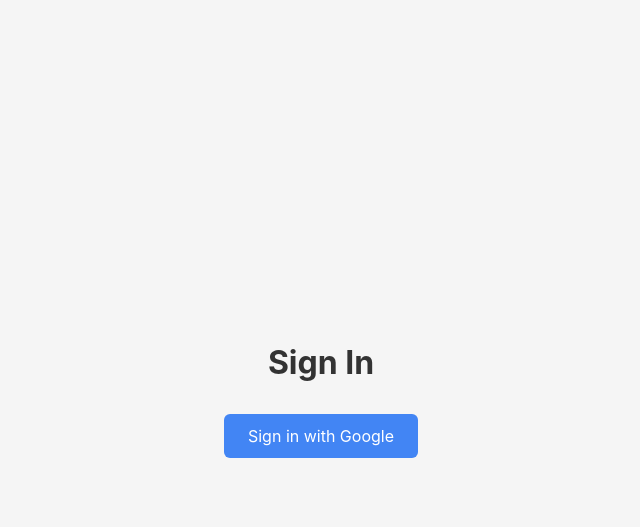
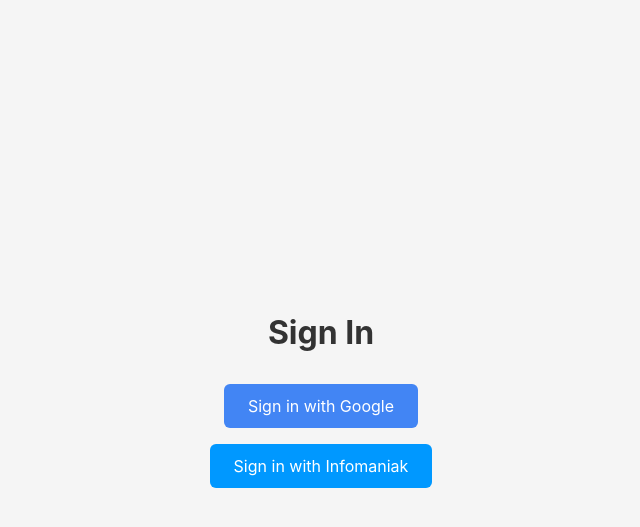
Before and after one commit to abarbanell/improved-octo-garbanzo, a Flask app: page / in a window 1280 px wide. Shown: the top 527 px of the page, without its empty margins (319-959 px from the left). Run offline with Flask 3, Linux system fonts and the light colour scheme.

Commit message:
Add Infomaniak as OAuth 2.0 provider with org membership check
Users can now sign in via Infomaniak. The callback verifies the user
belongs to the organization specified by INFOMANIAK_ORG_ID before
granting access.

Closes #5

Co-authored-by: Ona <no-reply@ona.com>

```diff
--- a/app.py
+++ b/app.py
@@ -21,6 +21,16 @@
     client_kwargs={"scope": "openid email profile"},
 )
 
+oauth.register(
+    name="infomaniak",
+    client_id=os.environ.get("INFOMANIAK_CLIENT_ID"),
+    client_secret=os.environ.get("INFOMANIAK_CLIENT_SECRET"),
+    server_metadata_url="https://login.infomaniak.com/.well-known/openid-configuration",
+    client_kwargs={"scope": "openid email profile accounts"},
+)
+
+INFOMANIAK_ORG_ID = os.environ.get("INFOMANIAK_ORG_ID")
+
 
 @app.route("/")
 def index():
@@ -39,6 +49,33 @@
     token = oauth.google.authorize_access_token()
     userinfo = token.get("userinfo")
     session["user"] = dict(userinfo)
+    session["user"]["provider"] = "google"
+    return redirect(url_for("profile"))
+
+
+@app.route("/login/infomaniak")
+def login_infomaniak():
+    redirect_uri = url_for("callback_infomaniak", _external=True)
+    return oauth.infomaniak.authorize_redirect(redirect_uri)
+
+
+@app.route("/callback/infomaniak")
+def callback_infomaniak():
+    token = oauth.infomaniak.authorize_access_token()
+    userinfo = token.get("userinfo")
+
+    # Verify the user belongs to the required Infomaniak organization
+    if INFOMANIAK_ORG_ID:
+        resp = oauth.infomaniak.get(
+            "https://api.infomaniak.com/1/account", token=token
+        )
+        accounts = resp.json().get("data", [])
+        org_id = int(INFOMANIAK_ORG_ID)
+        if not any(a.get("id") == org_id for a in accounts):
+            return render_template("denied.html"), 403
+
+    session["user"] = dict(userinfo)
+    session["user"]["provider"] = "infomaniak"
     return redirect(url_for("profile"))
 
 
--- a/static/style.css
+++ b/static/style.css
@@ -62,6 +62,14 @@
     background: #555;
 }
 
+.btn-infomaniak {
+    background: #0098ff;
+}
+
+.btn-infomaniak:hover {
+    background: #007acc;
+}
+
 .avatar {
     width: 80px;
     height: 80px;
--- a/templates/login.html
+++ b/templates/login.html
@@ -13,6 +13,7 @@
         {% endif %}
         <h1>Sign In</h1>
         <a href="{{ url_for('login') }}" class="btn">Sign in with Google</a>
+        <a href="{{ url_for('login_infomaniak') }}" class="btn btn-infomaniak">Sign in with Infomaniak</a>
     </main>
 </body>
 </html>
--- a/templates/profile.html
+++ b/templates/profile.html
@@ -9,6 +9,9 @@
 <body>
     <main>
         <h1>Your Profile</h1>
+        {% if user.provider %}
+        <p>Signed in via <strong>{{ user.provider }}</strong></p>
+        {% endif %}
 
         {% if user.picture %}
         <img src="{{ user.picture }}" alt="Profile picture" class="avatar">
```
Also changed, not shown: templates/denied.html (added, +16 -0 lines), 1 other file.
